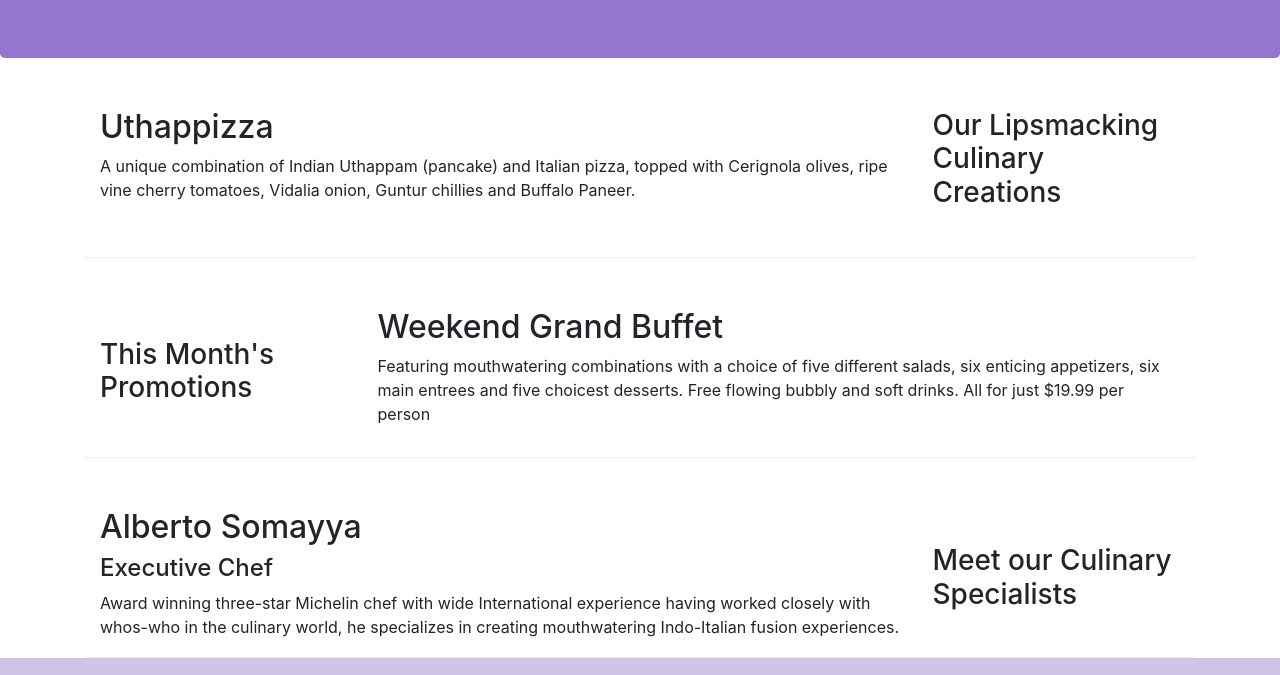
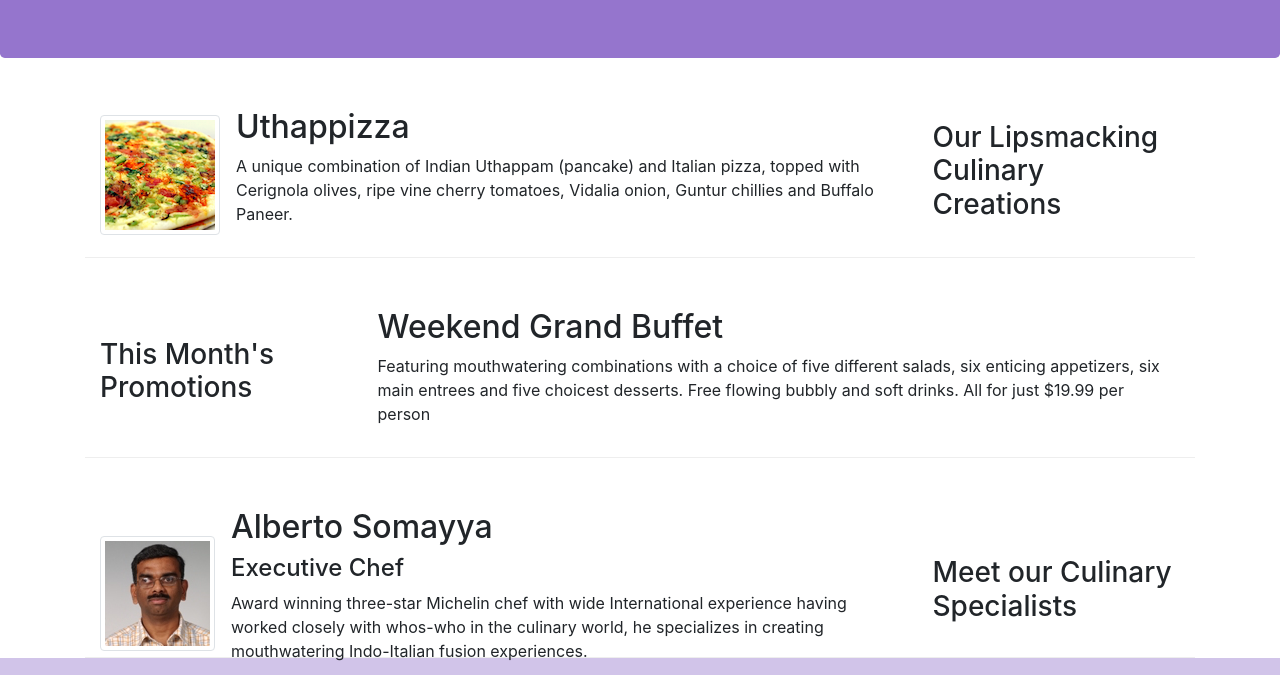
Before and after one commit to anjisvs/ConFusion, a website: page index.html in a window 1280 px wide. Shown: the part 276-951 px from the top of the page. Drawn offline with nearby package versions, Linux system fonts and the light colour scheme.

Commit message:
Images and Media

```diff
--- a/index.html
+++ b/index.html
@@ -52,8 +52,14 @@
                 <h3>Our Lipsmacking Culinary Creations</h3>
             </div>
             <div class="col col-sm order-sm-first col-md">
-                <h2>Uthappizza</h2>
-                <p>A unique combination of Indian Uthappam (pancake) and Italian pizza, topped with Cerignola olives, ripe vine cherry tomatoes, Vidalia onion, Guntur chillies and Buffalo Paneer.</p>
+                <div class="media">
+                        <img class="d-flex mr-3 img-thumbnail align-self-center"
+                                src="img/uthappizza.png" alt="Uthappizza">
+                    <div class="media-body">
+                    <h2 class="mt-0">Uthappizza</h2>
+                    <p class="d-none d-sm-block">A unique combination of Indian Uthappam (pancake) and Italian pizza, topped with Cerignola olives, ripe vine cherry tomatoes, Vidalia onion, Guntur chillies and Buffalo Paneer.</p>
+                    </div>
+                </div>
             </div>
         </div>
 
@@ -73,9 +79,15 @@
                 <h3>Meet our Culinary Specialists</h3>
             </div>
             <div class="col col-sm order-sm-first col-md">
-                <h2>Alberto Somayya</h2>
-                <h4>Executive Chef</h4>
-                <p>Award winning three-star Michelin chef with wide International experience having worked closely with whos-who in the culinary world, he specializes in creating mouthwatering Indo-Italian fusion experiences. </p>
+                    <div class="media">
+                            <img class="d-flex mr-3 img-thumbnail align-self-center"
+                                    src="img/alberto.png" alt="Alberto Somayya">
+                        <div class="media-body">
+                            <h2 class="mt-0">Alberto Somayya</h2>
+                            <h4>Executive Chef</h4>
+                            <p class="d-none d-sm-block">Award winning three-star Michelin chef with wide International experience having worked closely with whos-who in the culinary world, he specializes in creating mouthwatering Indo-Italian fusion experiences. </p>
+                        </div>
+                    </div>
             </div>
         </div>
     </div>
```
